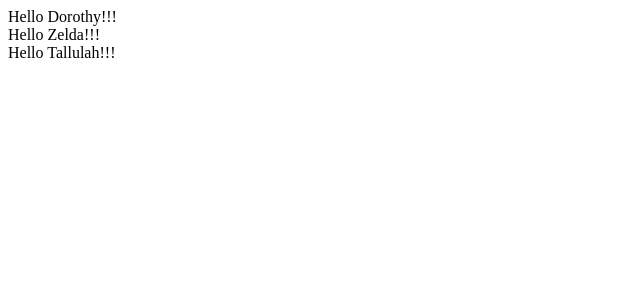
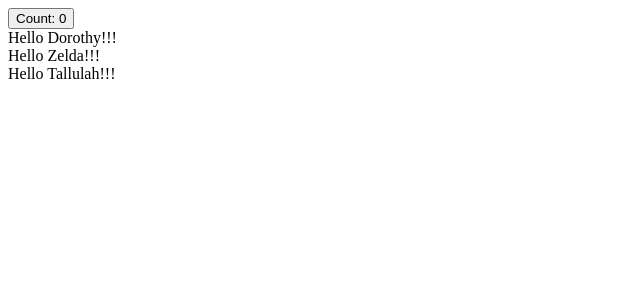
Before and after one commit to davidystephenson/summary-2025-03-08, a React (Vite) app: page / in a window 1280 px wide. Shown: the top 300 px of the page, without its empty margins (0-640 px from the left). Built offline with nearby package versions, Linux system fonts and the light colour scheme.

Commit message:
handleClick

```diff
--- a/src/App.jsx
+++ b/src/App.jsx
@@ -1,8 +1,10 @@
 import Hello from "./Hello"
+import Count from "./Count"
 
 export default function App () {
   return (
     <div id='wrapper'>
+      <Count />
       <Hello person='Dorothy' />
       <Hello person='Zelda' />
       <Hello person='Tallulah' />
--- /dev/null
+++ b/src/Count.jsx
@@ -0,0 +1,8 @@
+export default function Count () {
+  function handleClick () {
+    console.log('click')
+  }
+  return (
+    <button onClick={handleClick}>Count: 0</button>
+  )
+}
--- a/src/Hello.jsx
+++ b/src/Hello.jsx
@@ -1,5 +1,4 @@
 export default function Hello (props) {
-  console.log('props', props)
   return (
     <div>Hello {props.person}!!!</div>
   )
```
